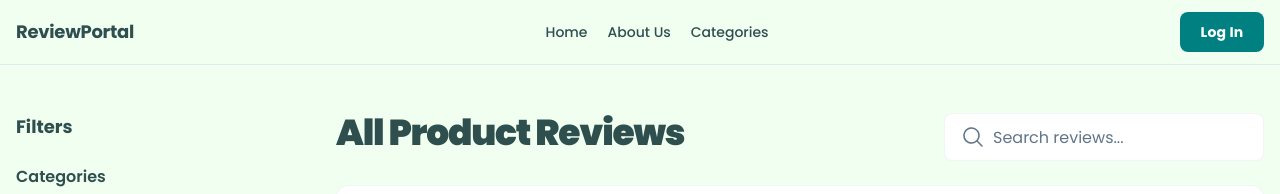
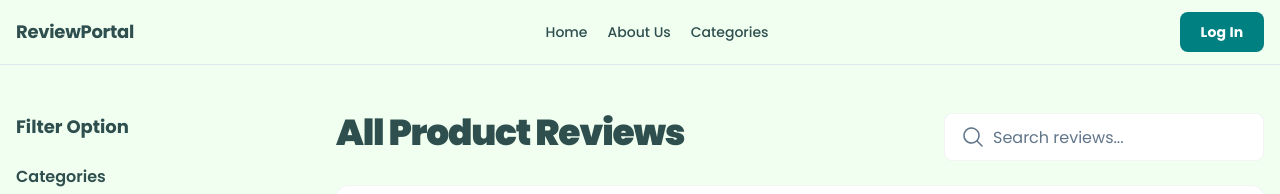
Before and after one commit to kader009/trustedge, a Next.js app: page /categories in a window 1280 px wide. Shown: the top 194 px of the page. Built offline with nearby package versions, Linux system fonts and the light colour scheme; no server answers.

Commit message:
category filter option update

```diff
--- a/src/components/product/FilterSidebarClient.tsx
+++ b/src/components/product/FilterSidebarClient.tsx
@@ -72,15 +72,15 @@ export default function FilterSidebarClient({
   return (
     <aside className="w-full lg:w-64 xl:w-72 shrink-0">
       <div className="sticky top-24 space-y-6">
-        <h3 className="text-lg font-bold text-text-light dark:text-text-dark">
-          Filters
-        </h3>
+        <h1 className="text-lg font-bold text-text-light dark:text-text-dark">
+          Filter Option
+        </h1>
 
         {/* Categories Filter */}
         <div className="space-y-3">
-          <h4 className="font-semibold text-text-light dark:text-text-dark">
+          <h2 className="font-semibold text-text-light dark:text-text-dark">
             Categories
-          </h4>
+          </h2>
           <div className="space-y-2 text-sm">
             {categories.length > 0 ? (
               categories.map((category) => (
@@ -107,9 +107,9 @@ export default function FilterSidebarClient({
 
         {/* Rating Filter */}
         <div className="space-y-3">
-          <h4 className="font-semibold text-text-light dark:text-white">
+          <h3 className="font-semibold text-text-light dark:text-white">
             Filter by Rating
-          </h4>
+          </h3>
           <div className="space-y-2">
             {[5, 4, 3].map((rating) => (
               <button
```
